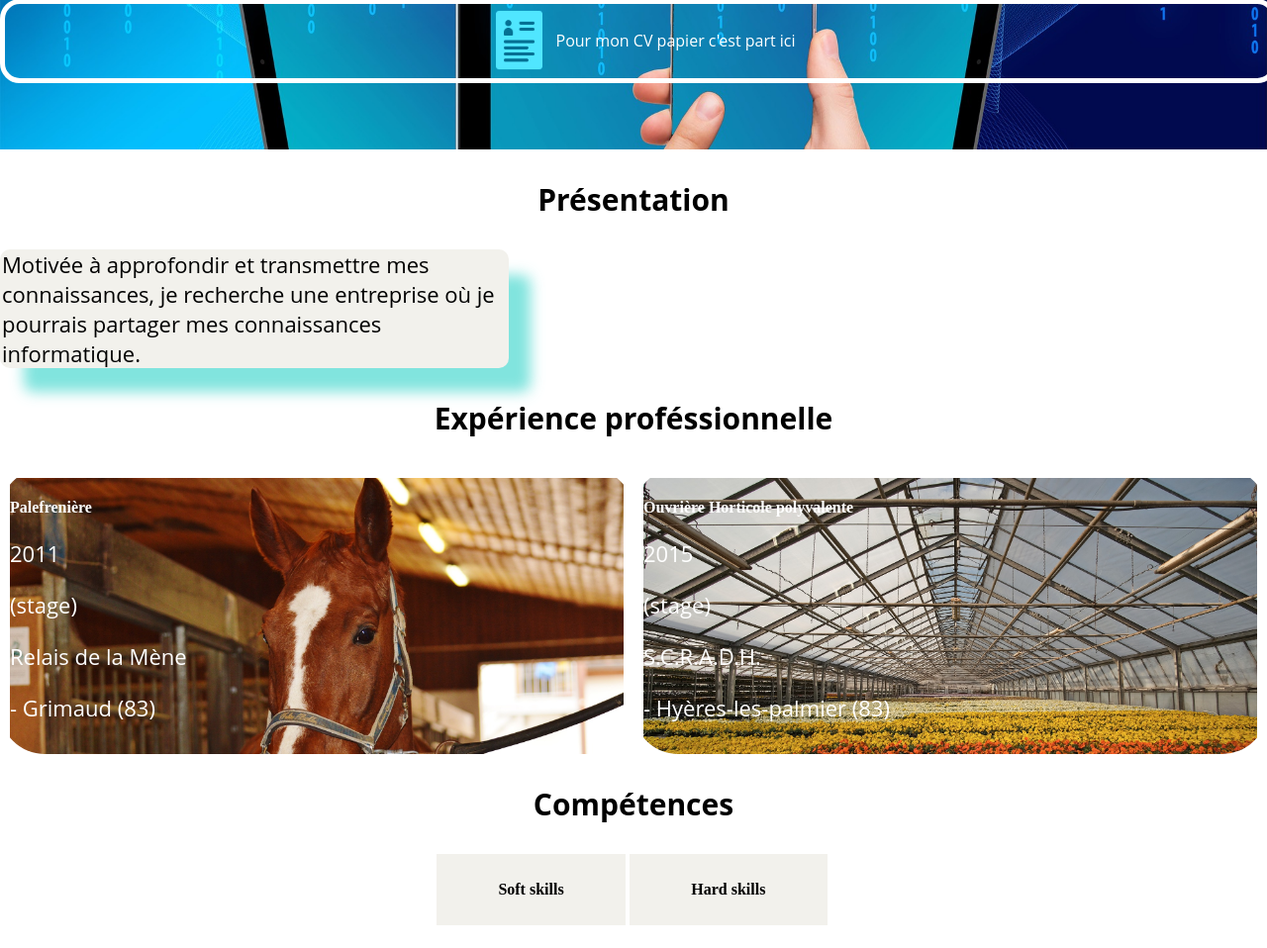
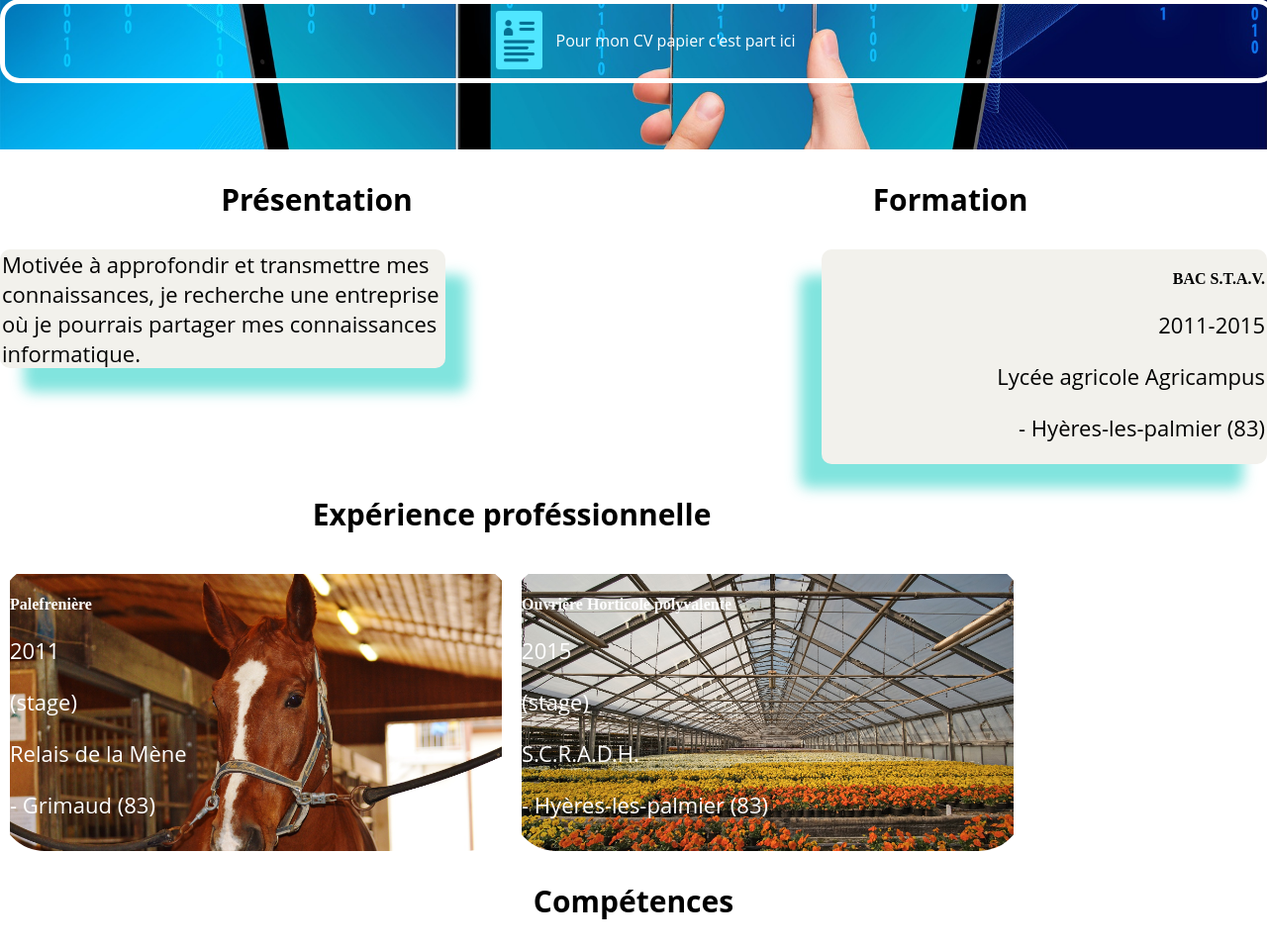
Before and after one commit to marion-bonnefoi/cv, a plain HTML site: page index.html in a window 1280 px wide. Shown: the part 709-1667 px from the top of the page at 99% size. Drawn offline with nearby package versions, Linux system fonts and the light colour scheme.

Commit message:
modification

```diff
--- a/style.css
+++ b/style.css
@@ -340,6 +340,12 @@ transition: ease 0.3s;
 .ombregauche{
   width: 60%;
 }
+header{
+  background: url(img/fond.jpg) no-repeat;
+  background-size: cover;
+  width: 100%;
+  flex-direction: column;
+}
 }
 @media screen and (min-width:1023px){
 header{
@@ -347,10 +353,21 @@ header{
   background-size: cover;
   width: 100%;
   flex-direction: column;
-
 }
 header div{
   margin: auto;
+}
+main{
+  display: inline-flex;
+  flex-wrap: wrap;
+}
+#présentation{
+  order: -1;
+  width: 50%;
+}
+#formation{
+  order: -1;
+  width: 50%;
 }
 .nom{
   margin-bottom: 0;
@@ -374,10 +391,13 @@ header div{
 .pad, .inline{
   border-radius: 20px;
 }
-.ombregauche{
-  width: 40%;
+.ombregauche, .ombredroite{
+  width: 70%;
 }
-.ombredroite{
- width: 40%;
+#competence{
+  width: 100%;
+}
+footer .info a{
+  width: 50%;
 }
 }
```
